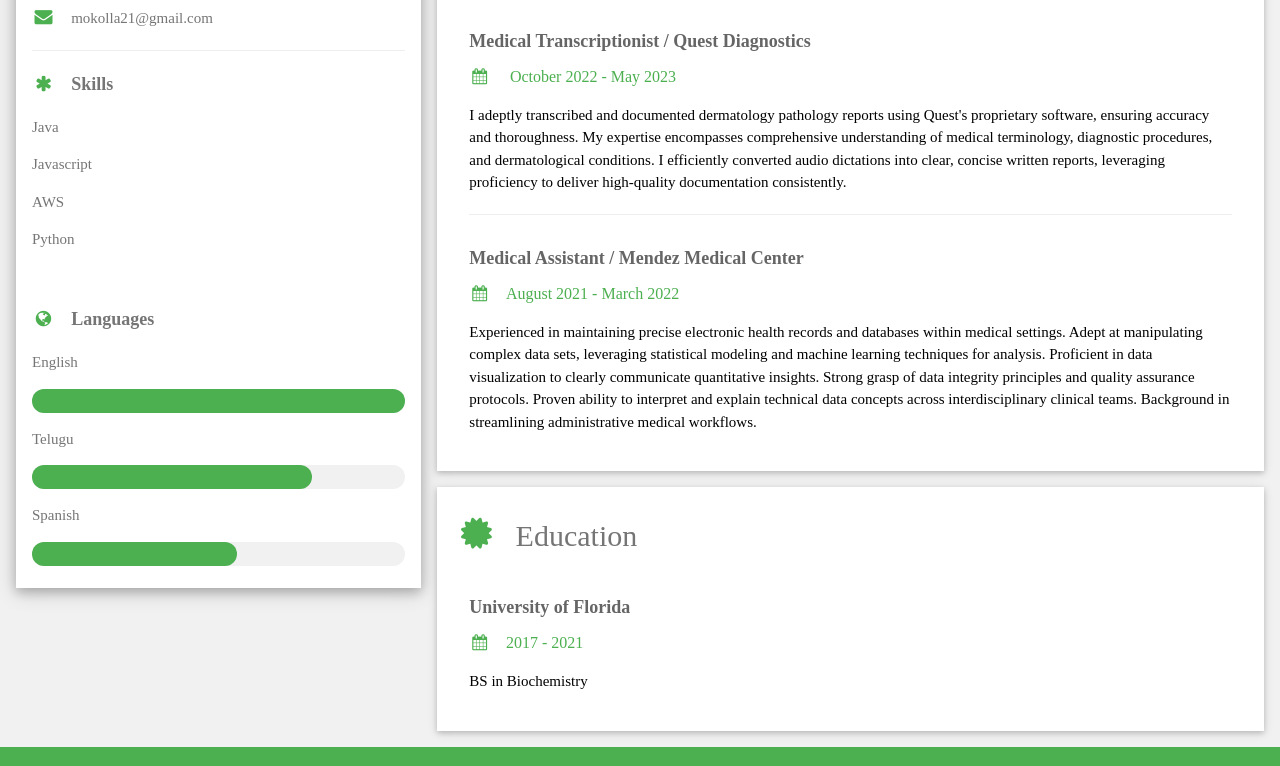
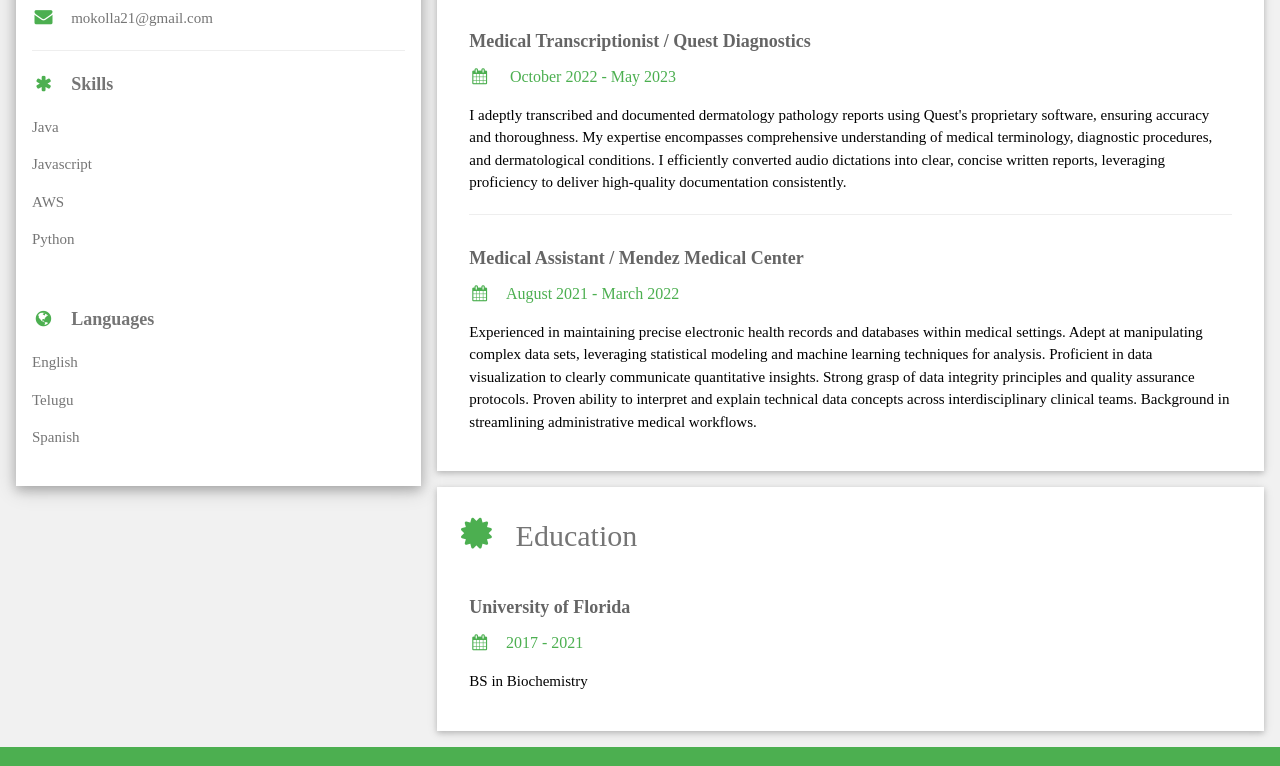
Before and after one commit to mohan-kolla/mohan-kolla.github.io, a plain HTML site: page index.html in a window 1280 px wide. Shown: the part 403-1169 px from the top of the page. Drawn offline with nearby package versions, Linux system fonts and the light colour scheme; a web font is replaced by a local one.

Commit message:
Update index.html

```diff
--- a/index.html
+++ b/index.html
@@ -47,17 +47,8 @@ html,body,h1,h2,h3,h4,h5,h6 {font-family: Alice}
 
           <p class="w3-large w3-text-theme"><b><i class="fa fa-globe fa-fw w3-margin-right w3-text-green"></i>Languages</b></p>
           <p>English</p>
-          <div class="w3-light-grey w3-round-xlarge">
-            <div class="w3-round-xlarge w3-green" style="height:24px;width:100%"></div>
-          </div>
           <p>Telugu</p>
-          <div class="w3-light-grey w3-round-xlarge">
-            <div class="w3-round-xlarge w3-green" style="height:24px;width:75%"></div>
-          </div>
           <p>Spanish</p>
-          <div class="w3-light-grey w3-round-xlarge">
-            <div class="w3-round-xlarge w3-green" style="height:24px;width:55%"></div>
-          </div>
           <br>
         </div>
       </div><br>
```
